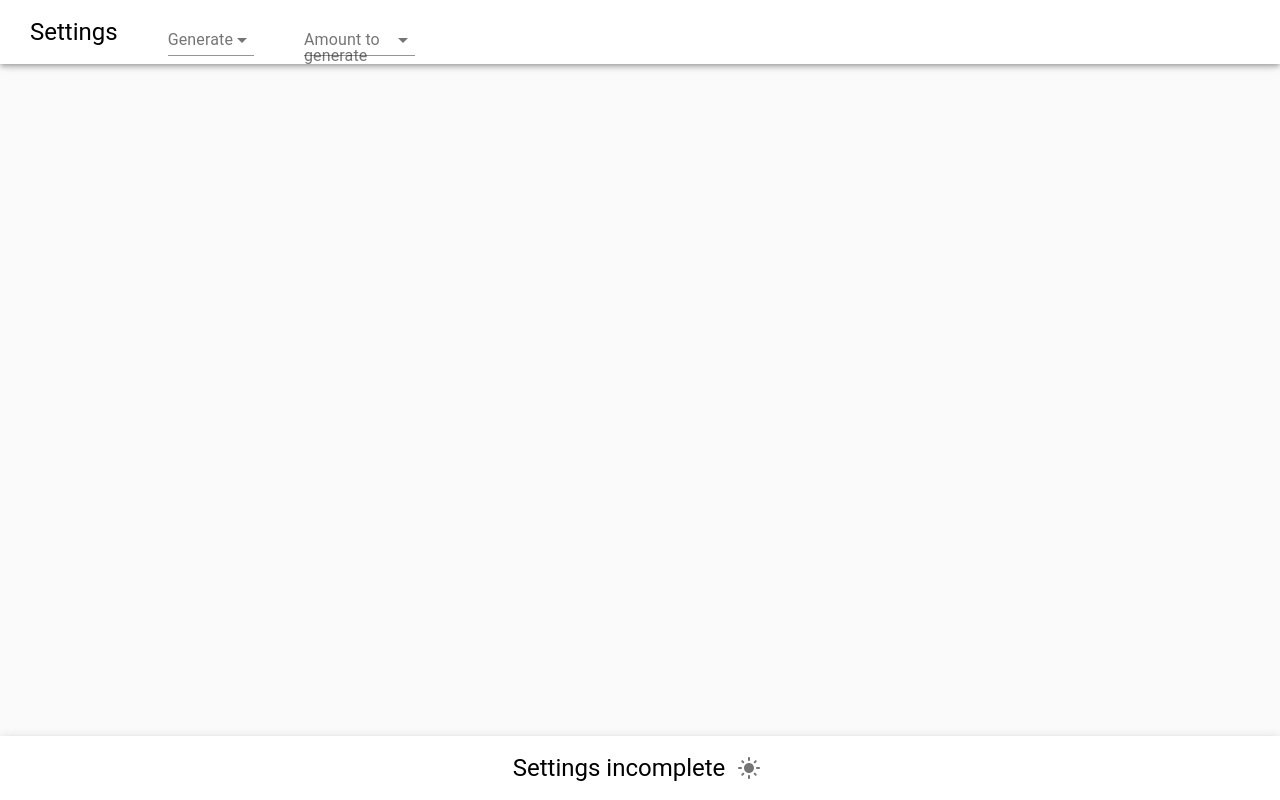
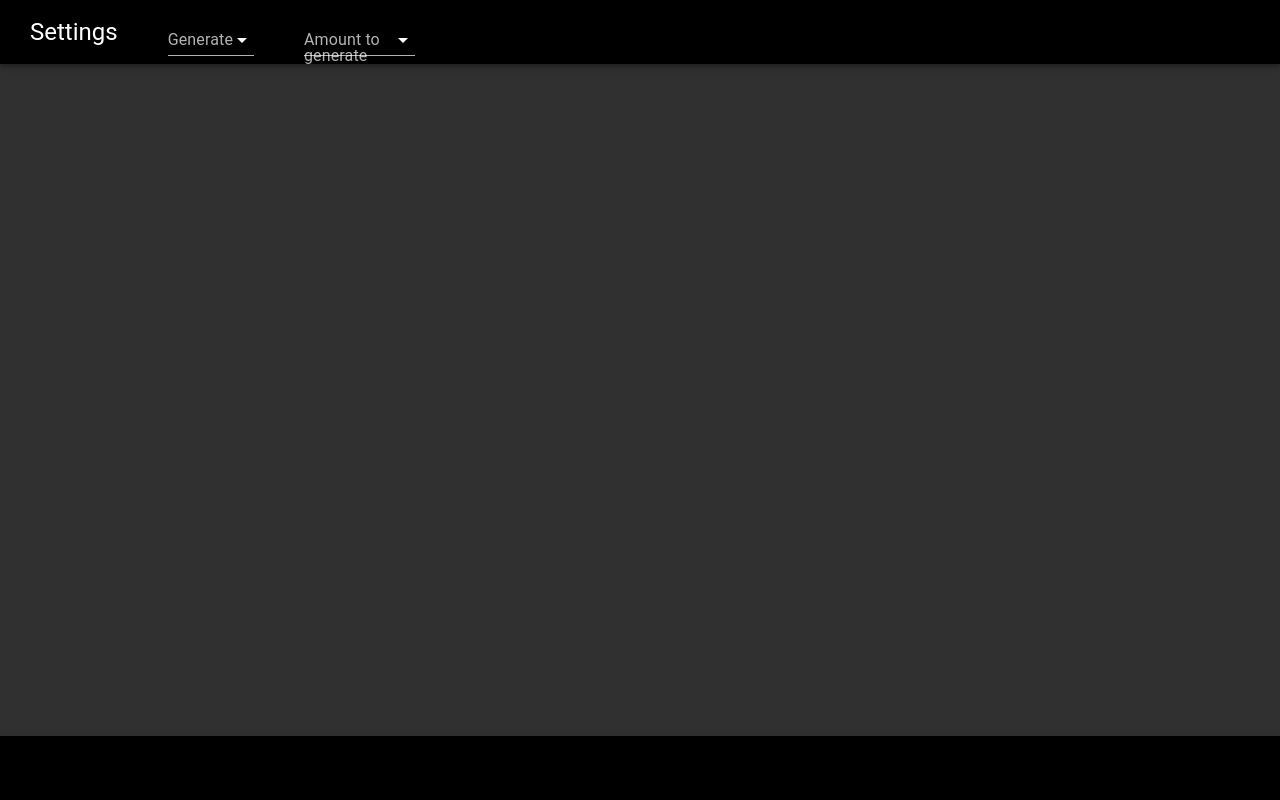
Before and after one commit to Pemseles/PokemonLocationRandomiser, a React (Create React App) app in the folder Typescript version/reactprojecttest/: page / in a window 1280 px wide. Built offline with nearby package versions, Linux system fonts and the light colour scheme.

Commit message:
darkmode works, no toggle to light though
light mode sux anyways so why bother

```diff
--- a/Typescript version/reactprojecttest/src/App.tsx
+++ b/Typescript version/reactprojecttest/src/App.tsx
@@ -1,7 +1,5 @@
 import './App.css';
 import * as React from 'react';
-
-import * as canonLocations from './pokemondata/wildlocations/canonlocations.json';
 
 import {
     CssBaseline,
@@ -40,16 +38,15 @@ import { json } from 'stream/consumers';
 import { stringify } from 'querystring';
 import { ThemeProvider } from '@material-ui/core/styles';
 
-import DarkModeIcon from '@mui/icons-material/DarkMode';
-import LightModeIcon from '@mui/icons-material/LightMode';
-
 import { GeneratorBase } from './functions/Generators';
 import { getRegionSelector, getLocationSelector, getPokemonGif } from './functions/GetFuncs';
 
-const ColorModeContext = React.createContext({ toggleColorMode: () => {} });
-
-
 function App() {
+    const darkTheme = createTheme({
+        palette: {
+            type: 'dark',
+        },
+    });
 
     const [genButtonBool, setGenButtonBool] = React.useState(false);
     const [genSetting, setGenSetting] = React.useState("");
@@ -73,9 +70,6 @@ function App() {
     const regionSelectedBoolRef = React.useRef(null);
     const locationListRef = React.useRef(null);
     const locationSelectedBoolRef = React.useRef(null);
-
-    const theme = useTheme();
-    const colorMode = React.useContext(ColorModeContext);
 
     const megaMons = ["Bulbasaur", "Ivysaur", "Venusaur", "Charmander", "Charmeleon", "Charizard", "Squirtle", "Wartortle", "Blastoise", "Abra", "Kadabra", "Alakazam", "Gastly", "Haunter", "Gengar",
                     "Kangaskhan", "Pinsir", "Magikarp", "Gyarados", "Aerodactyl", "Mewtwo", "Mareep", "Flaaffy", "Ampharos", "Scyther", "Scizor", "Heracross", "Houndour", "Houndoom", "Larvitar",
@@ -180,11 +174,12 @@ function App() {
 
     return (
         <React.Fragment>
+            <ThemeProvider theme={darkTheme}>
             <CssBaseline />
             <Box sx={{ display: 'flex' }}>
-                <AppBar position="fixed" style={{ background: 'white' }} id="AppBar">
+                <AppBar position="fixed" style={{ background: 'black' }} id="AppBar" color="default">
                     <Toolbar>
-                        <Typography variant="h5" style={{ color: 'black', marginLeft: '6px' }}>
+                        <Typography variant="h5" style={{ color: 'default', marginLeft: '6px' }}>
                             Settings
                         </Typography>
                         <FormControl style={{ width: '7%', marginLeft: '50px' }}>
@@ -352,7 +347,7 @@ function App() {
                         </Grid>
                     </Box>
                 : ''}
-            <AppBar position="fixed" style={{ background: 'white', top: 'auto', bottom: 0, alignItems: 'center' }}>
+            <AppBar position="fixed" style={{ background: 'black', top: 'auto', bottom: 0, alignItems: 'center' }}>
                 <Toolbar>
                     {genSetting === "Location" && regionPref === 'Specific' && locationPref === 'Specific' && selectedRegions.length > 0 && selectedLocations.length > 0 && monCount !== '' ?
                         <Button variant="contained" color="primary" onClick={async () => {handleGeneratedMons(await GeneratorBase(parseInt(monCount), regionPref, locationPref, selectedLocations, null))}}>
@@ -371,44 +366,11 @@ function App() {
                             Settings incomplete
                         </Typography>
                     }
-                    <IconButton onClick={colorMode.toggleColorMode}>
-                        {theme.palette.type === 'dark' ? <DarkModeIcon /> : <LightModeIcon />}
-                    </IconButton>
                 </Toolbar>
             </AppBar>
+            </ThemeProvider>
         </React.Fragment>
     );
 }
 
-export function ToggleColorMode() {
-    const [mode, setMode] = React.useState<'light' | 'dark'>('light');
-    const colorMode = React.useMemo(
-        () => ({
-            toggleColorMode: () => {
-                setMode((prevMode) => (prevMode === 'light' ? 'dark' : 'light'));
-            },
-        }),
-        [],
-    );
-
-    const theme = React.useMemo(
-        () =>
-            createTheme({
-                palette: {
-                    type: mode ? 'dark' : 'light',
-                },
-            }),
-        [mode],
-    );
-    console.log("in togglecolormode", mode)
-
-    return (
-      <ColorModeContext.Provider value={colorMode}>
-        <ThemeProvider theme={theme}>
-          <App />
-        </ThemeProvider>
-      </ColorModeContext.Provider>
-    );
-  }
-
 export default App;
```
